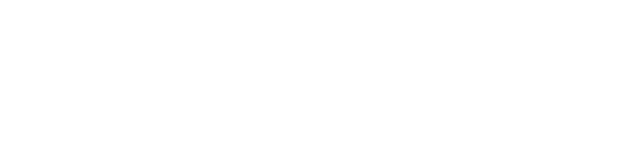
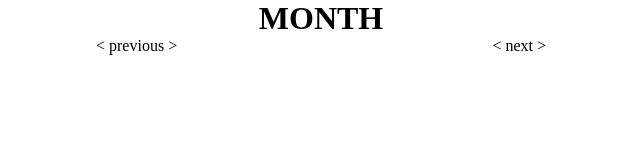
Before and after one commit to davide-amabile/ajax-ex-calendar, a plain HTML site: page index.html in a window 1280 px wide. Shown: the whole page, without its empty margins (319-959 px from the left). Drawn offline with nearby package versions, Linux system fonts and the light colour scheme.

Commit message:
ciclo for

```diff
--- a/css/style.css
+++ b/css/style.css
@@ -0,0 +1,33 @@
+* {
+  box-sizing: border-box;
+  margin: 0;
+  padding: 0;
+}
+
+.wrapper{
+  width: 500px;
+  margin: auto;
+
+}
+
+h1 {
+  text-align: center;
+}
+
+.arrow {
+  width: 200px;
+}
+
+.flex {
+  display: flex;
+  justify-content:  space-around;
+}
+
+.arrow.next {
+  text-align: right;
+}
+
+.wrapper_main {
+  width: 500px;
+  margin: auto;
+}
--- a/index.html
+++ b/index.html
@@ -2,7 +2,7 @@
 <html lang="en" dir="ltr">
     <head>
         <meta charset="utf-8">
-        <title>ex-dischi-musicali</title>
+        <title>calendario</title>
         <script src="https://cdnjs.cloudflare.com/ajax/libs/handlebars.js/4.1.2/handlebars.min.js"></script>
         <script src="https://ajax.googleapis.com/ajax/libs/jquery/3.3.1/jquery.min.js"></script>
         <script src="https://momentjs.com/downloads/moment.js" charset="utf-8"></script>
@@ -10,9 +10,31 @@
         <link rel="stylesheet" href="css/style.css">
     </head>
     <body>
+      <header>
+        <div class="wrapper">
+          <h1>MONTH</h1>
+          <div class="container_arrow flex">
+            <div class="arrow previous">
+              <span>&lt; previous &gt;</span>
+            </div>
+            <div class="arrow next">
+                <span>&lt; next &gt;</span>
+            </div>
+          </div>
+        </div>
+      </header>
+      <main>
+        <div class="wrapper_main">
+
+        </div>
+      </main>
 
 
-        <script id="dischi-template" type="text/x-handlebars-template">
+
+        <script id="calendario-template" type="text/x-handlebars-template">
+          <ul>
+            <li>{{day}} {{month}} {{year}}</li>
+          </ul>
 
         </script>
 
--- a/js/script.js
+++ b/js/script.js
@@ -0,0 +1,27 @@
+$(document).ready(function(){
+
+  // data iniziale
+  var dataIniziale =  moment("2018-1-1");
+
+  // variabile quanti giorni in un mese
+  var numGiorni = dataIniziale.daysInMonth();
+
+  // fare ciclo for per generare la lista dei giorni
+  for ( i=1; i < numGiorni; i++) {
+  // handlebars template
+  var source = $("calendario-template").html();
+  var template = Handlebars.compile(source);
+
+  var context = {
+    "day" : numGiorni[i],
+    "title": "january",
+    "body": dataIniziale.year()
+  };
+    var html = template(context);
+
+    $(".wrapper_main").append(html);
+  }
+  // fine ciclo
+
+});
+// fine documento jquery
```
